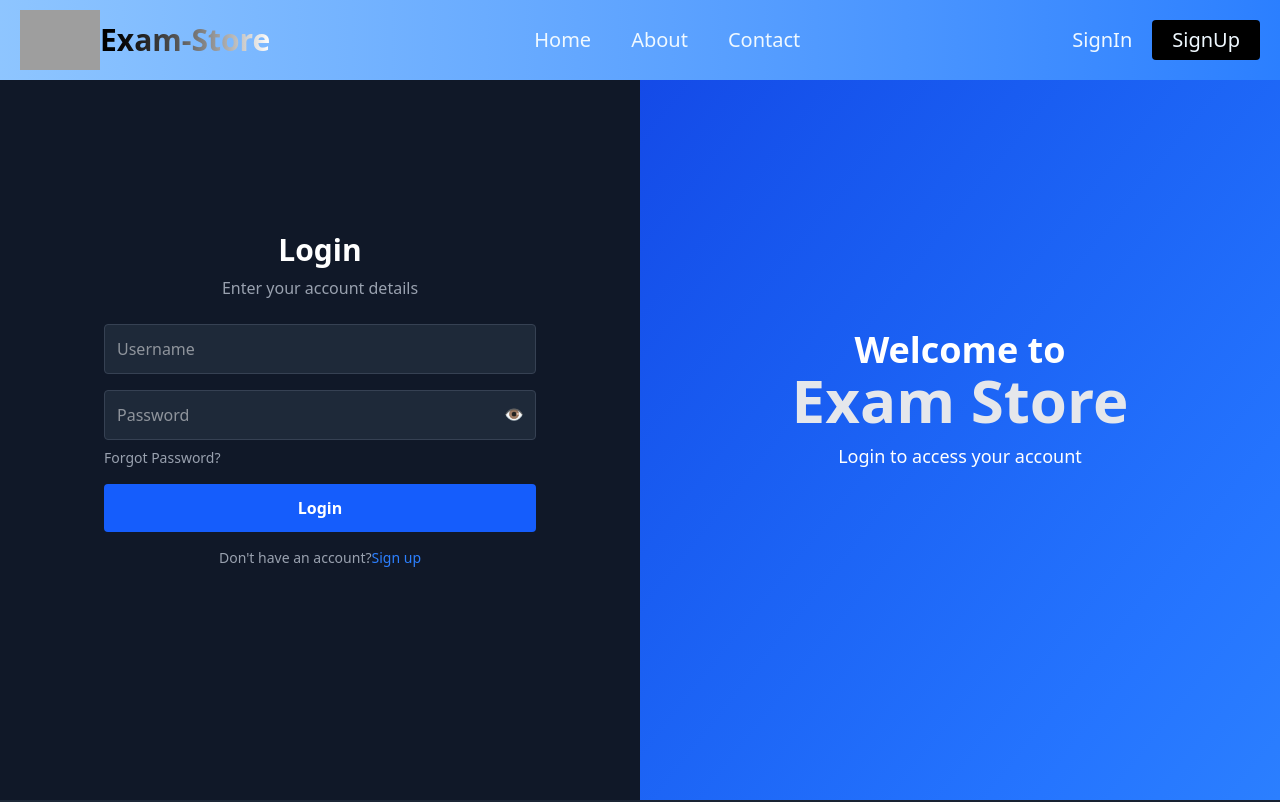
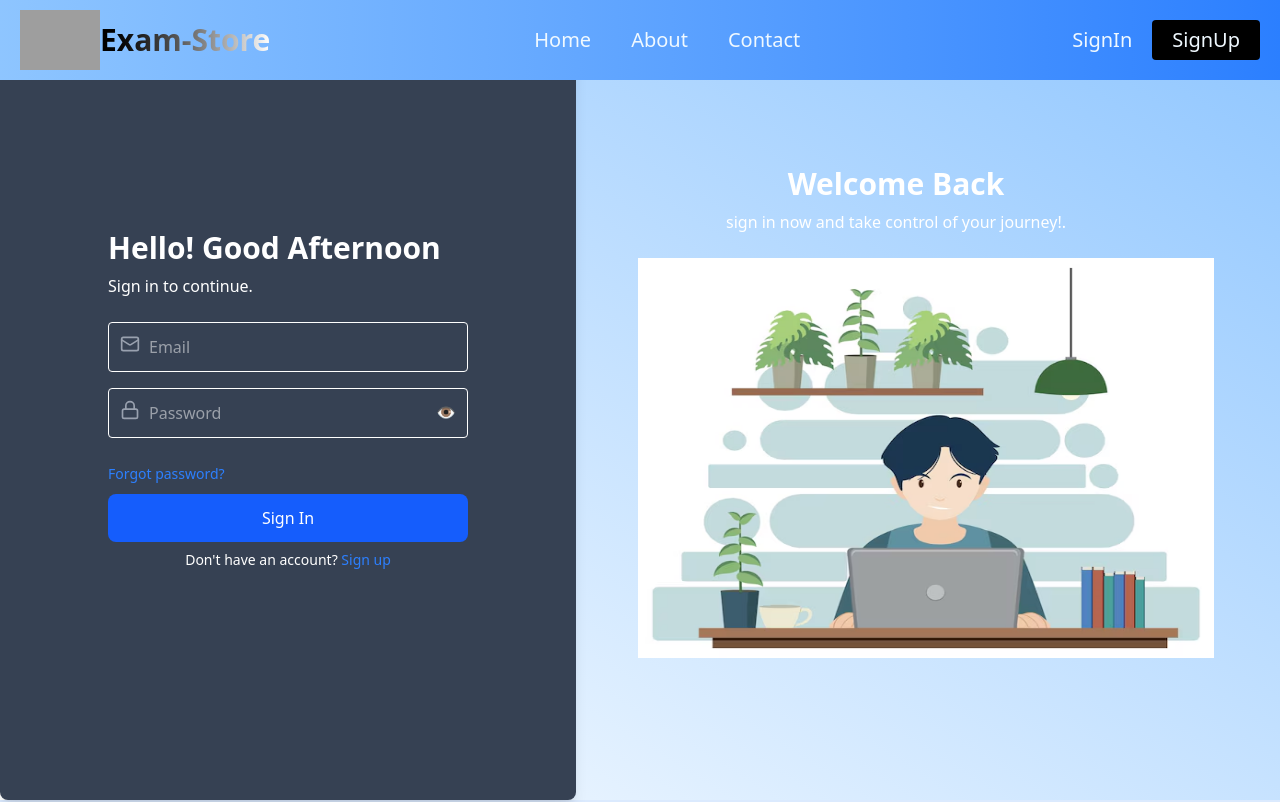
Before and after one commit to Vikranth-Tej/Exam-Store, a React (Vite) app in the folder frontend/: page /login in a window 1280 px wide. Shown: the top 802 px of the page. Built offline with nearby package versions, Linux system fonts and the light colour scheme; no server answers; grey boxes are pictures that could not be loaded.

Commit message:
Login page modified

```diff
--- a/frontend/src/pages/Login.jsx
+++ b/frontend/src/pages/Login.jsx
@@ -1,72 +1,137 @@
 import React, { useState } from "react";
+import image from "../assets/Login_img.jpg";
 import { Link } from "react-router-dom";
+import toast from "react-hot-toast";
+import { useAuthStore } from "../store/useAuthStore.js";
+import { Mail, Lock } from "lucide-react";
+import { Loader2 } from "lucide-react";
+import Features from "../components/Features.jsx";
 
 const Login = () => {
-  const [passwordVisible, setPasswordVisible] = useState(false);
+  const getGreeting = () => {
+    const hour = new Date().getHours();
+    if (hour < 12) {
+      return "Good Morning ";
+    } else if (hour < 18) {
+      return "Good Afternoon ";
+    } else {
+      return "Good Evening ";
+    }
+  };
+
+  const [showPassword, setShowPassword] = useState(false);
+  const [formData, setFormData] = useState({
+    email: "",
+    password: "",
+  });
+
+  const { login, isLoggingIn } = useAuthStore();
+
+  const validateForm = () => {
+    if (!formData.email.trim()) return toast.error("Email is required");
+    if (!/^[a-zA-Z0-9._%+-]+@student\.nitw\.ac\.in$/.test(formData.email)) {
+      return toast.error("Invalid Email");
+    }
+    if (!formData.password) return toast.error("Password is required");
+    return true;
+  };
+
+  const handleSubmit = (e) => {
+    e.preventDefault();
+    if (validateForm() === true) login(formData);
+  };
 
   return (
-    <div className="flex h-screen">
-      {/* Left Login Section */}
-      <div className="w-1/2 flex flex-col justify-center items-center bg-gray-900 text-white p-8">
-        <h2 className="text-3xl font-semibold">Login</h2>
-        <p className="mt-2 text-gray-400">Enter your account details</p>
+    <div>
+      <div className="flex h-screen bg-gradient-to-bl from-blue-300 to-white">
+        {/* Right Side - Illustration */}
+        <div className="w-[45%] flex justify-center items-center bg-gray-700 shadow-lg rounded-lg p-12">
+          <div className="w-3/4">
+            <h2 className="text-3xl font-semibold text-white">
+              Hello! {getGreeting()}
+            </h2>
+            <p className="text-white mt-2">Sign in to continue.</p>
 
-        <form className="w-3/4 mt-6">
-          {/* Username Input */}
+            {/* Login Form */}
+            <form onSubmit={handleSubmit} className="mt-6 text-white">
+              <div className="relative">
+                <Mail className="absolute left-3 top-3 text-gray-400" size={20} />
                 <input
-            type="text"
-            placeholder="Username"
-            className="w-full p-3 mb-4 rounded bg-gray-800 text-white border border-gray-700 focus:outline-none"
+                  type="email"
+                  placeholder="Email"
+                  className="w-full p-3 pl-10 rounded border border-white focus:outline-none focus:border-blue-500 mb-4"
                   required
+                  value={formData.email}
+                  onChange={(e) =>
+                    setFormData({ ...formData, email: e.target.value })
+                  }
                 />
+              </div>
 
-          {/* Password Input with Toggle */}
               <div className="relative">
+                <Lock className="absolute left-3 top-3 text-gray-400" size={20} />
                 <input
-              type={passwordVisible ? "text" : "password"}
+                  type={showPassword ? "text" : "password"}
                   placeholder="Password"
-              className="w-full p-3 pr-10 rounded bg-gray-800 text-white border border-gray-700 focus:outline-none"
+                  className="w-full p-3 pl-10 rounded border border-white focus:outline-none focus:border-blue-500 mb-4"
                   required
+                  value={formData.password}
+                  onChange={(e) =>
+                    setFormData({ ...formData, password: e.target.value })
+                  }
                 />
                 <span
                   className="absolute right-3 top-3 cursor-pointer text-gray-400"
-              onClick={() => setPasswordVisible(!passwordVisible)}
+                  onClick={() => setShowPassword(!showPassword)}
                 >
-              {passwordVisible ? "🙈" : "👁️"}
+                  {showPassword ? "🙈" : "👁️"}
                 </span>
               </div>
-
-          {/* Forgot Password */}
-          <a href="#" className="block text-gray-400 mt-2 text-sm">
-            Forgot Password?
-          </a>
+              <div className="my-2.5 ">
+                <p className="text-white text-sm ">
+                  <Link to="/forgot-password" className="text-blue-500">
+                    Forgot password?
+                  </Link>
+                </p>
+              </div>
 
               {/* Login Button */}
               <button
                 type="submit"
-            className="w-full mt-4 p-3 rounded bg-blue-600 hover:bg-blue-500 text-white font-semibold transition"
+                className="w-full p-3 bg-blue-600 hover:bg-blue-500 text-white rounded-lg transition"
+                disabled={isLoggingIn}
               >
-            Login
+                {isLoggingIn ? (
+                  <>
+                    <Loader2 className="size-5 animate-spin" />
+                    Loading...
+                  </>
+                ) : (
+                  "Sign In"
+                )}
               </button>
             </form>
 
-        {/* Sign Up Link */}
-        <div className="mt-4 text-gray-400 text-sm flex justify-between">
-          Don't have an account?
+            {/* Signup & Forgot Password Links */}
+            <div className="mt-2 text-center">
+              <p className="text-white text-sm">
+                Don't have an account? {" "}
                 <Link to="/signup" className="link link-primary text-blue-500">
                   Sign up
                 </Link>
+              </p>
+            </div>
           </div>
         </div>
 
-      {/* Right Illustration Section */}
-      <div className="w-1/2 flex flex-col justify-center items-center bg-gradient-to-br from-blue-700 to-blue-500 text-white text-center p-8">
-        <h1 className="text-4xl font-bold">
-          Welcome to <br />
-          <span className="text-gray-200 text-6xl">Exam Store</span>
-        </h1>
-        <p className="mt-3 text-lg">Login to access your account</p>
+        {/* Left Side - Illustration */}
+        <div className="w-[50%] flex flex-col justify-center items-center text-center px-8 text-white">
+          <h2 className="text-3xl font-bold mt-6">Welcome Back</h2>
+          <p className="mt-2 text-xm opacity-100">sign in now and take control of your journey!.</p>
+          <img src={image} alt="" className="w-150 mt-6 h-100 ml-15" />
         </div>
+      </div>
+      <Features />
     </div>
   );
 };
```
Also changed, not shown: frontend/src/assets/Login_img.jpg (added). Lines whose indentation alone changed are shown as unchanged.
